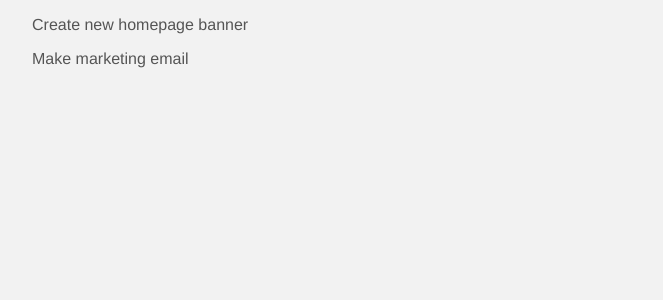
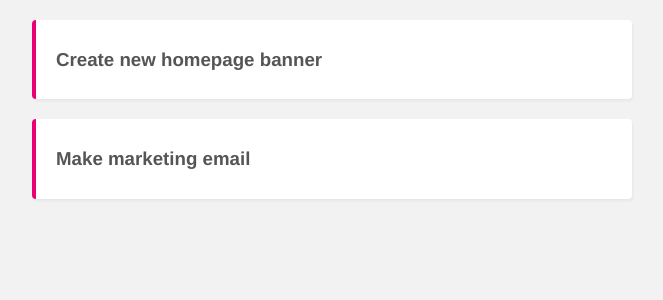
Before and after one commit to sendgn/project-planner, a Vue app: page / in a window 1280 px wide. Shown: the top 300 px of the page, without its empty margins (308-971 px from the left). Built offline with nearby package versions, Linux system fonts and the light colour scheme; data requests are answered from the project's data file.

Commit message:
Add single project template

```diff
--- a/data/db.json
+++ b/data/db.json
@@ -3,13 +3,13 @@
     {
       "id": 1,
       "title": "Create new homepage banner",
-      "details": "Lorem ipsum",
+      "details": "Lorem ipsum, dolor sit amet consectetur adipisicing elit. Mollitia harum veritatis veniam aliquam hic! Reiciendis illo reprehenderit fugiat facere officiis optio eaque non, minus a! Laborum dicta modi molestiae corporis",
       "complete": false
     },
     {
       "id": 2,
       "title": "Make marketing email",
-      "details": "Lorem ipsum",
+      "details": "Lorem ipsum, dolor sit amet consectetur adipisicing elit. Laboriosam sint iure ad dicta velit fugiat veritatis molestiae voluptate dolore pariatur",
       "complete": true
     }
   ]
--- /dev/null
+++ b/src/components/SingleProject.vue
@@ -0,0 +1,41 @@
+<template>
+  <div class="project">
+    <div class="actions">
+      <h3 @click="handleToggleDetails">{{ project.title }}</h3>
+    </div>
+    <div v-if="isDetailsShowing" class="details">
+      <p>{{ project.details }}</p>
+    </div>
+  </div>
+</template>
+
+<script>
+import { ref } from 'vue';
+
+export default {
+  props: ['project'],
+  setup() {
+    const isDetailsShowing = ref(false);
+
+    const handleToggleDetails = () => {
+      isDetailsShowing.value = !isDetailsShowing.value;
+    }
+
+    return { isDetailsShowing, handleToggleDetails };
+  }
+}
+</script>
+
+<style scoped>
+  .project {
+    margin: 20px auto;
+    background: white;
+    padding: 10px 20px;
+    border-radius: 4px;
+    box-shadow: 1px 2px 3px rgba(0, 0, 0, 0.05);
+    border-left: 4px solid #e90074;
+  }
+  h3 {
+    cursor: pointer;
+  }
+</style>
--- a/src/views/HomeView.vue
+++ b/src/views/HomeView.vue
@@ -2,8 +2,7 @@
   <div class="home">
     <div v-if="projects.length">
       <div v-for="project in projects" :key="project.id">
-        <p>{{ project.title }}</p>
-
+        <SingleProject :project="project" />
       </div>
     </div>
   </div>
@@ -12,10 +11,11 @@
 
 <script>
 import getProjects from '@/composables/getProjects';
+import SingleProject from '@/components/SingleProject.vue'
 
 export default {
   name: 'HomeView',
-  components: {},
+  components: { SingleProject },
   setup() {
     const { projects, error, load } = getProjects();
 
```
